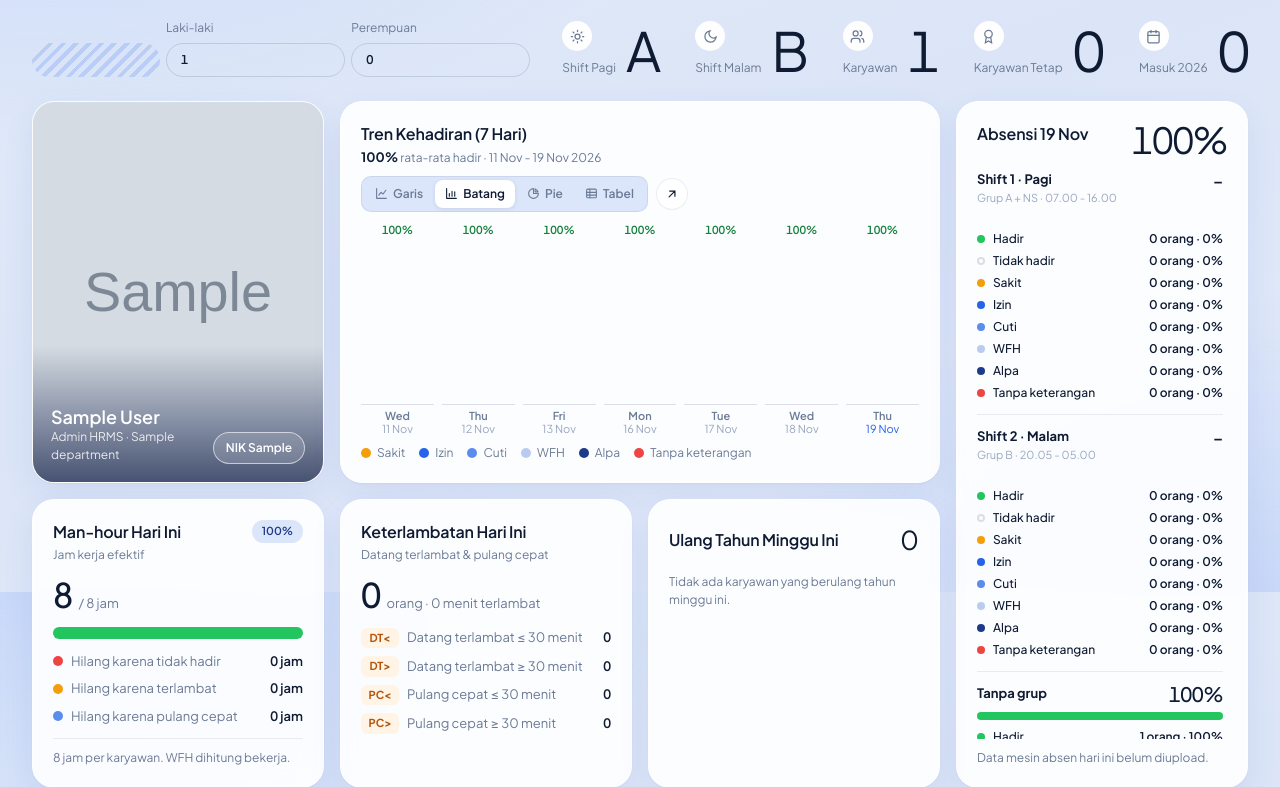
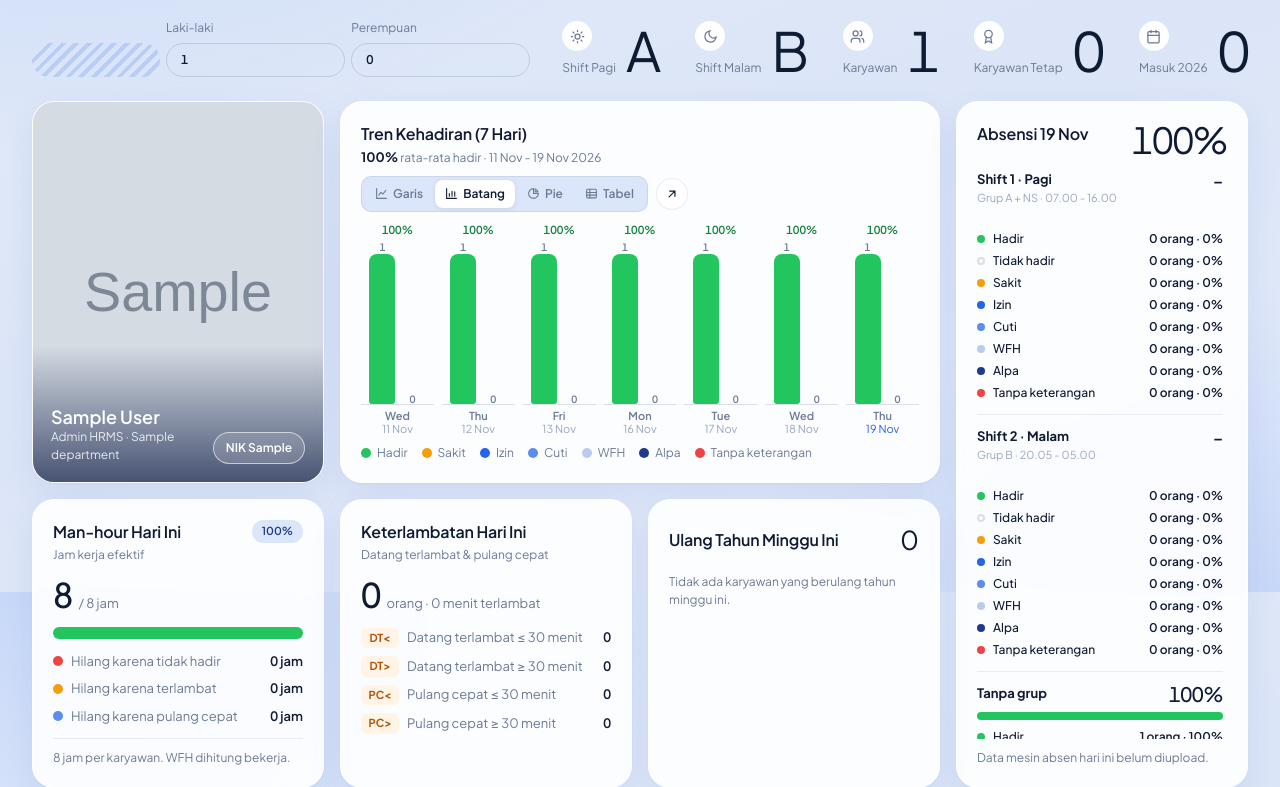
Before and after one commit to Ferdianalfarezi/hrms, a Laravel app: page /hrms in a window 1280 px wide. Shown: the part 208-995 px from the top of the page. Run offline with Laravel 12, Linux system fonts and the light colour scheme; a user stored in the database is signed in; data comes from the database, SQL or seed files in the repository; tables that the repository leaves empty hold one stand-in row (values such as "Sample post"); grey boxes marked "Sample" are stand-in pictures; data that the repository does not hold is empty.

Commit message:
add dashboard element

```diff
--- a/resources/views/hrms/dashboard.blade.php
+++ b/resources/views/hrms/dashboard.blade.php
@@ -99,11 +99,13 @@
     .tren-x span b { display: block; color: var(--muted); font-weight: 600; }
     .tren-x span.today b { color: var(--primary); }
 
-    /* Grafik batang: yang tidak hadir per hari, ditumpuk per kategori; persen hadir di atasnya. */
+    /* Grafik batang: tiap hari dua batang, hadir dan tidak hadir (ditumpuk per kategori); persen hadir di atasnya. */
     .tren-bars { display: grid; grid-template-columns: repeat(7, minmax(0, 1fr)); gap: 8px; height: 100%; }
     .tren-bars .col { display: flex; flex-direction: column; align-items: center; gap: 4px; min-width: 0; }
-    .tren-bars .plot { flex: 1; min-height: 0; width: 100%; display: flex; align-items: flex-end; justify-content: center; border-bottom: 1px solid var(--line-strong); }
-    .tren-bars .stack { width: min(32px, 70%); display: flex; flex-direction: column-reverse; gap: 2px; border-radius: 8px 8px 3px 3px; overflow: hidden;
+    .tren-bars .plot { flex: 1; min-height: 0; width: 100%; display: flex; align-items: flex-end; justify-content: center; gap: 4px; border-bottom: 1px solid var(--line-strong); }
+    .tren-bars .tren-bar { width: min(26px, 44%); height: 100%; display: flex; flex-direction: column; align-items: center; justify-content: flex-end; gap: 2px; }
+    .tren-bars .tren-bar em { font-style: normal; font-size: 10px; font-weight: 600; line-height: 1; color: var(--muted); font-variant-numeric: tabular-nums; }
+    .tren-bars .stack { width: 100%; display: flex; flex-direction: column-reverse; gap: 2px; border-radius: 8px 8px 3px 3px; overflow: hidden;
                         transform-origin: bottom; animation: dash-grow-y .8s cubic-bezier(.22, 1, .36, 1) backwards; animation-delay: calc(var(--j, 0) * 50ms); }
     .tren-bars .stack span { min-height: 3px; }
     .tren-bars small { font-size: 11px; color: var(--faint); line-height: 1.2; text-align: center; }
@@ -135,9 +137,8 @@
     table.tren-table .total { font-weight: 700; }
     table.tren-table tfoot td { border-bottom: 0; color: var(--muted); font-weight: 600; }
 
-    /* Legenda hanya untuk garis & batang; batang tidak memuat "Hadir". */
+    /* Legenda hanya untuk garis & batang. */
     .tren-card[data-aktif="pie"] .tren-legend, .tren-card[data-aktif="tabel"] .tren-legend { visibility: hidden; }
-    .tren-card[data-aktif="batang"] .tren-legend .hadir { display: none; }
     .empty-note { color: var(--faint); font-size: 13px; padding: 12px 0; }
 
     @media (prefers-reduced-motion: reduce) { .mh-bar span, .tren-plot svg, .tren-bars .stack, .tren-donut { animation: none; } }
@@ -234,17 +235,27 @@
 
         {{-- Batang --}}
         <div class="tren-panel" data-panel="batang">
-            {{-- Batang = jumlah yang tidak hadir per kategori (Hadir tidak ikut, supaya kategori kecil tetap terlihat). --}}
-            @php($maxTidakHadir = max(collect($tren['days'])->max('tidakHadir'), 1))
-            <div class="tren-bars" role="img" aria-label="{{ __('Grafik kehadiran per hari kerja, batang = jumlah tidak hadir per kategori.') }}">
+            {{-- Tiap hari dua batang dengan skala yang sama: Hadir, lalu Tidak hadir yang ditumpuk per kategori. --}}
+            @php($maxBatang = max(collect($tren['days'])->map(fn ($day, $index) => max($hadirSeries['counts'][$index], $day['tidakHadir']))->max(), 1))
+            @php($tinggiBatang = fn (int $jumlah) => $jumlah > 0 ? 'calc((100% - 12px) * '.max(round($jumlah / $maxBatang, 4), 0.03).')' : '0')
+            <div class="tren-bars" role="img" aria-label="{{ __('Grafik kehadiran per hari kerja, batang kiri = hadir, batang kanan = tidak hadir per kategori.') }}">
                 @foreach ($tren['days'] as $day)
                     @php($index = $loop->index)
+                    @php($hadirHari = $hadirSeries['counts'][$index])
                     <div class="col" style="--j: {{ $index }};"
                          title="{{ $day['label'] }}, {{ $day['date'] }}&#10;{{ collect($tren['series'])->map(fn ($item) => __($item['label']).': '.$item['counts'][$index])->join("\n") }}&#10;{{ $catatanPersen }}">
                         <span @class(['tren-pct', 'over' => $day['diAtasTarget']])>{{ $day['persen'] !== null ? $day['persen'].'%' : '-' }}</span>
                         <div class="plot">
+                            <div class="tren-bar">
+                                <em>{{ $angka($hadirHari) }}</em>
+                                @if ($hadirHari > 0)
+                                    <div class="stack" style="height: {{ $tinggiBatang($hadirHari) }};"><span class="tone-{{ $hadirSeries['tone'] }}" style="flex: 1;"></span></div>
+                                @endif
+                            </div>
+                            <div class="tren-bar">
+                                <em @if ($day['diAtasTarget']) style="color: #dc2626;" @endif>{{ $angka($day['tidakHadir']) }}</em>
                                 @if ($day['tidakHadir'] > 0)
-                                <div class="stack" style="height: {{ max(round($day['tidakHadir'] / $maxTidakHadir * 100), 8) }}%;">
+                                    <div class="stack" style="height: {{ $tinggiBatang($day['tidakHadir']) }};">
                                         @foreach (array_slice($tren['series'], 1) as $item)
                                             @if ($item['counts'][$index] > 0)
                                                 <span class="tone-{{ $item['tone'] }}" style="flex: {{ $item['counts'][$index] }};"></span>
@@ -252,6 +263,7 @@
                                         @endforeach
                                     </div>
                                 @endif
+                            </div>
                         </div>
                         <small @if ($day['today']) style="color: var(--primary);" @endif><b>{{ $day['label'] }}</b>{{ $day['date'] }}</small>
                     </div>
```
Also changed, not shown: lang/ja.json. Lines whose indentation alone changed are shown as unchanged.
